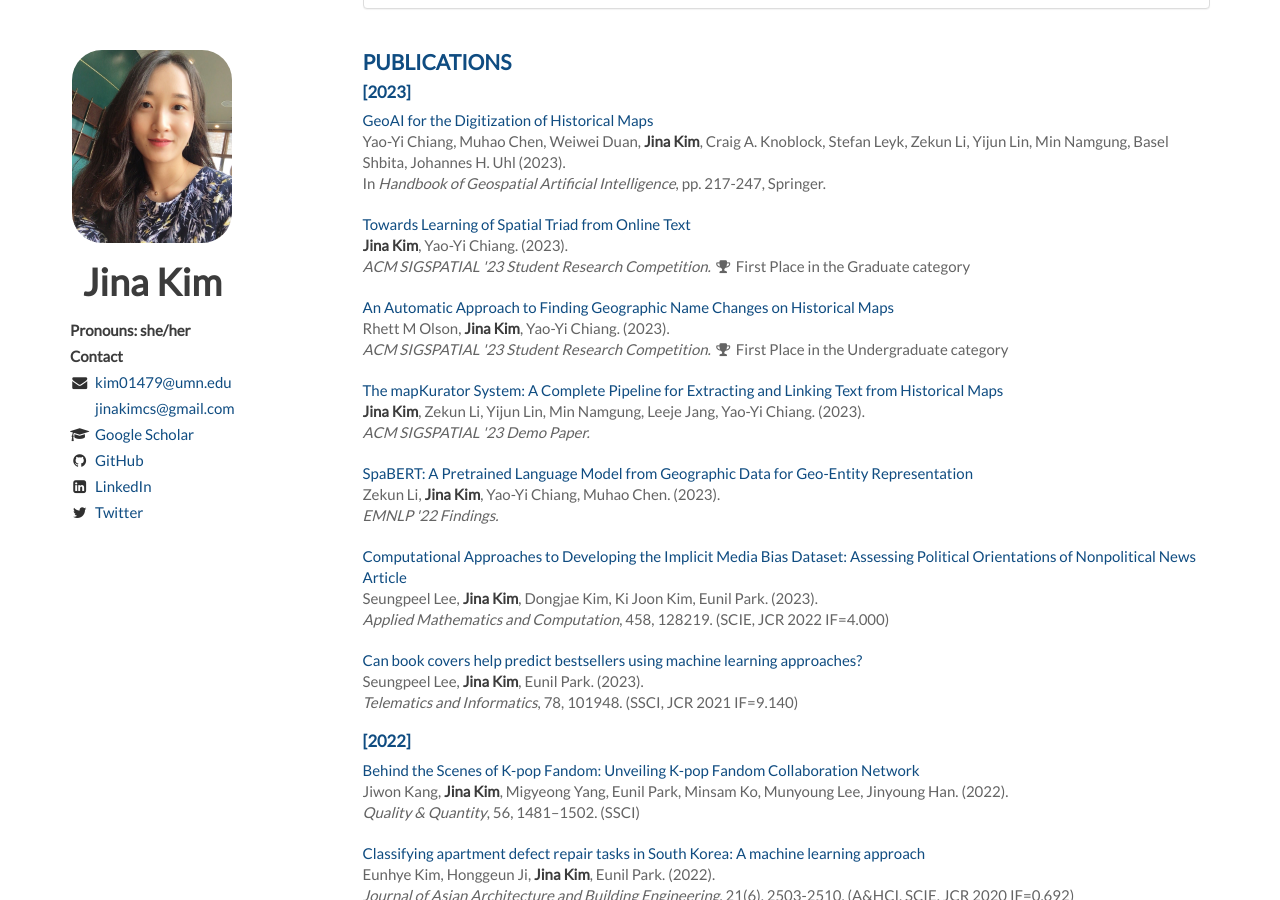
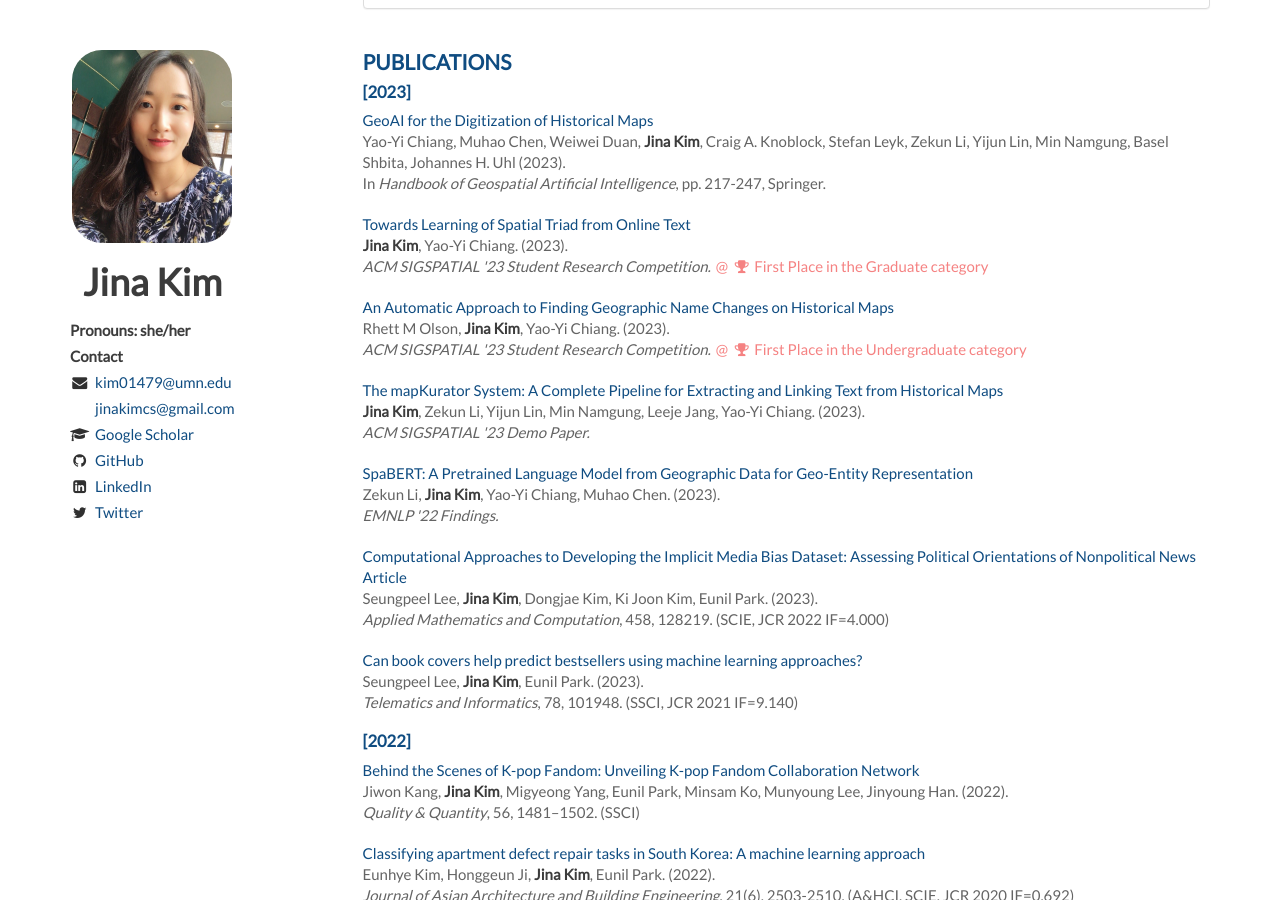
Before and after one commit to Jina-Kim/Jina-Kim.github.io, a Jekyll site: the page built from index.html, in a window 1280 px wide and 900 px high, scrolled down 754 px. Built offline with Jekyll 4.4.1, drawn with Linux system fonts in a browser that asks for light colours; nearby versions of some CDN libraries; the list of posts is cut into pages by our own code.

Commit message:
Update publications.html

```diff
--- a/_includes/publications.html
+++ b/_includes/publications.html
@@ -16,7 +16,7 @@
         <header>
             <a href="https://dl.acm.org/doi/10.1145/3589132.3628372">Towards Learning of Spatial Triad from Online Text</a><br/>
             <span> <em>Jina Kim</em>, Yao-Yi Chiang. (2023).</span><br/>
-            <span><i>ACM SIGSPATIAL '23 Student Research Competition.</i> <i class="fa fa-trophy fa-fw"></i> First Place in the Graduate category </span>
+            <span><i>ACM SIGSPATIAL '23 Student Research Competition.</i></span> <span style="color: #F58282"><i class="fa fa-trophy fa-fw"></i> First Place in the Graduate category</span>
         </header>
     </article>
 
@@ -24,7 +24,7 @@
         <header>
             <a href="https://dl.acm.org/doi/10.1145/3589132.3628368">An Automatic Approach to Finding Geographic Name Changes on Historical Maps</a><br/>
             <span> Rhett M Olson, <em>Jina Kim</em>, Yao-Yi Chiang. (2023).</span><br/>
-            <span><i>ACM SIGSPATIAL '23 Student Research Competition.</i> <i class="fa fa-trophy fa-fw"></i> First Place in the Undergraduate category </span>
+            <span><i>ACM SIGSPATIAL '23 Student Research Competition.</i></span> <span style="color: #F58282"><i class="fa fa-trophy fa-fw"></i> First Place in the Undergraduate category</span>
         </header>
     </article>
 
```
